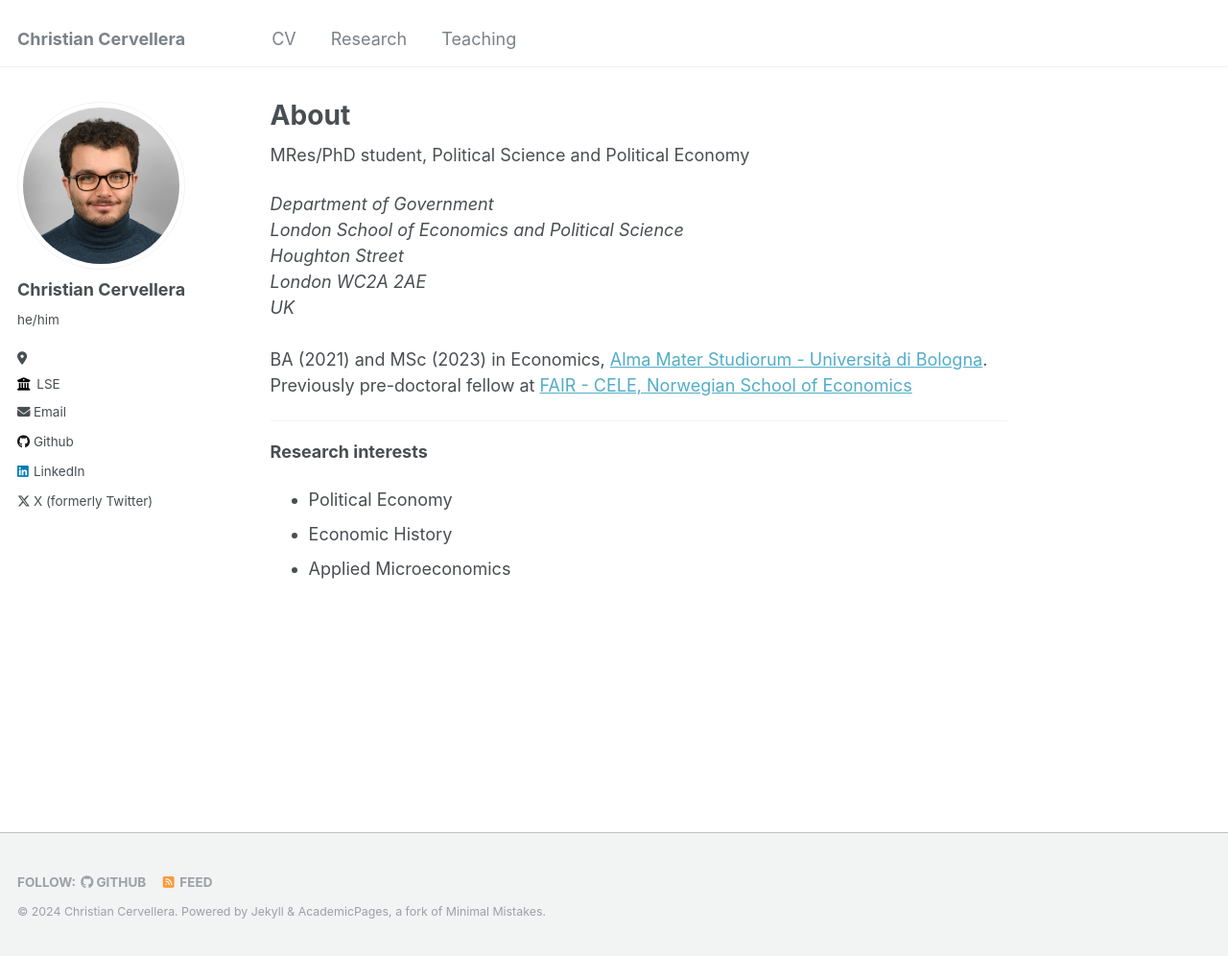
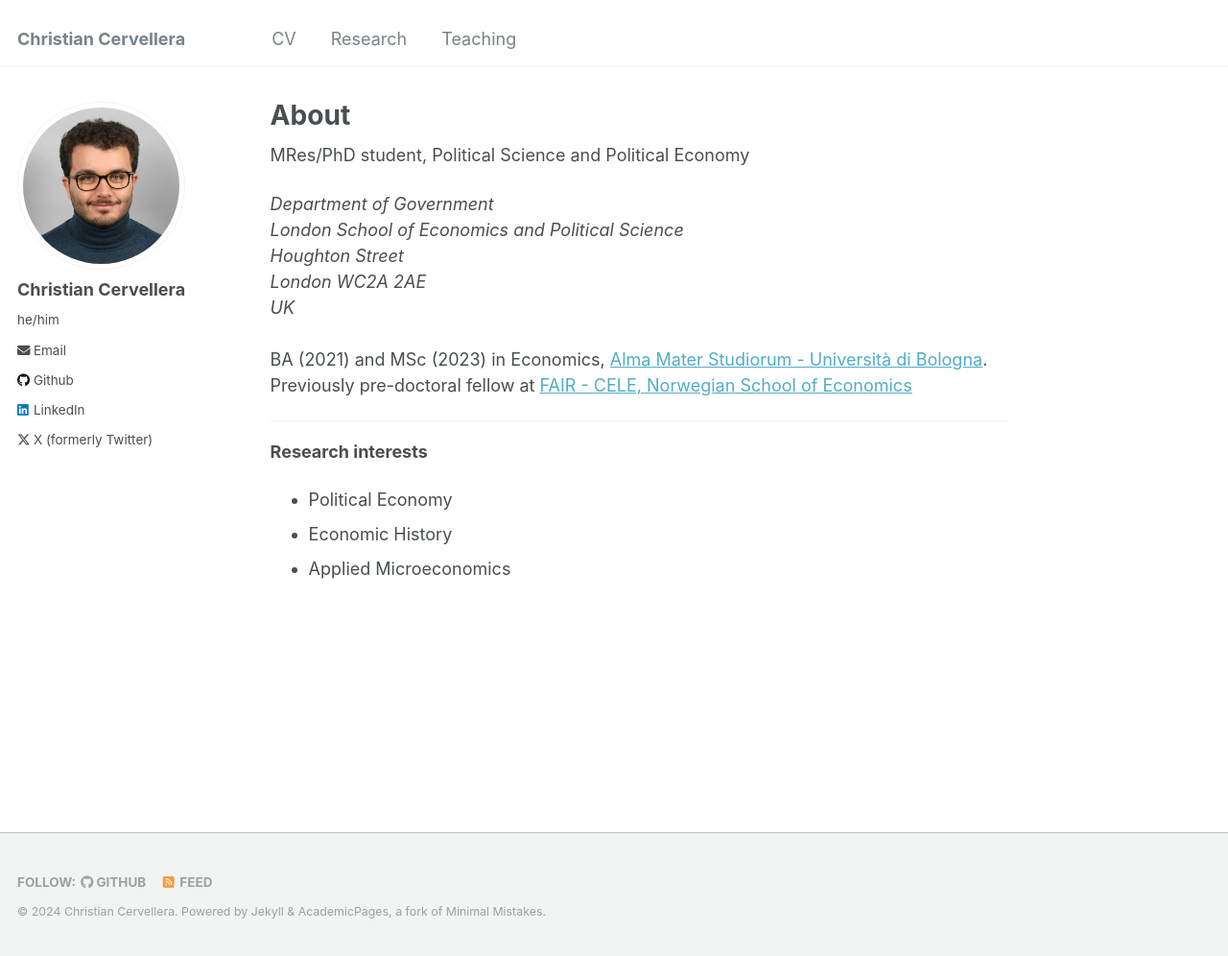
Before and after one commit to ritwika-das/ritwika-das.github.io, a Jekyll site: the page built from _pages/about.md, in a window 1280 px wide and 996 px high. Shown: the whole window at 96% size. Built offline with Jekyll 4.4.1, drawn with Linux system fonts in a browser that asks for light colours.

Commit message:
Update _config.yml

```diff
--- a/_config.yml
+++ b/_config.yml
@@ -31,9 +31,9 @@ author:
   logo             : "images/logo.png"
   name             : "Christian Cervellera"
   pronouns         : "he/him" # example: "she/her"
-  bio              : ""
-  location         : ""
-  employer         : "LSE"
+  bio              :
+  location         :
+  employer         :
   uri              :
   email            : "ccervellera.cc@gmail.com"
 
```
